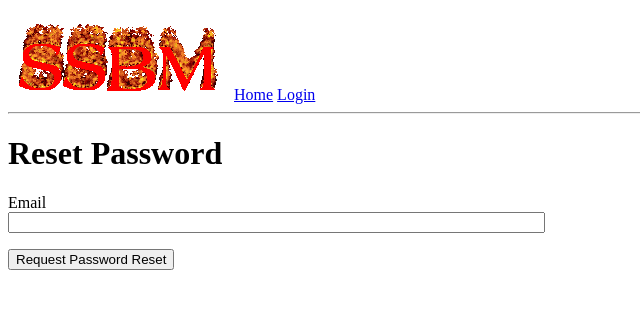
After one commit to onewordFOURWORDS/Software-Engineering-Course-Project, a Flask app: page /reset_password_request in a window 1280 px wide. The commit adds this page. Shown: the top 309 px of the page, without its empty margins (0-640 px from the left). Run offline with Flask 2, Linux system fonts and the light colour scheme; some libraries are stand-ins or nearby versions.

Commit message:
Basic email framework and password reset function

```diff
--- a/app/forms.py
+++ b/app/forms.py
@@ -78,3 +78,15 @@ class TournamentCreationForm(FlaskForm):
 
 
     submit = SubmitField("Submit")
+
+
+class ResetPasswordRequestForm(FlaskForm):
+    email = StringField('Email', validators=[DataRequired(), Email()])
+    submit = SubmitField('Request Password Reset')
+
+
+class ResetPasswordForm(FlaskForm):
+    password = PasswordField('Password', validators=[DataRequired()])
+    password2 = PasswordField(
+        'Repeat Password', validators=[DataRequired(), EqualTo('password')])
+    submit = SubmitField('Request Password Reset')
--- a/app/routes.py
+++ b/app/routes.py
@@ -1,6 +1,7 @@
 from flask import render_template, flash, redirect, url_for, request, session
 from app import app, db
-from app.forms import LoginForm, RegistrationForm, TournamentCreationForm
+from app.forms import LoginForm, RegistrationForm, TournamentCreationForm, ResetPasswordRequestForm, ResetPasswordForm
+from app.email import send_password_reset_email
 from flask_login import (
     current_user,
     login_user,
@@ -62,6 +63,37 @@ def register():
         flash("Congratulations, you are now a registered user!")
         return redirect(url_for("login"))
     return render_template("register.html", title="Register", form=form)
+
+
+@app.route('/reset_password_request', methods=['GET', 'POST'])
+def reset_password_request():
+    if current_user.is_authenticated:
+        return redirect(url_for('index'))
+    form = ResetPasswordRequestForm()
+    if form.validate_on_submit():
+        user = User.query.filter_by(email=form.email.data).first()
+        if user:
+            send_password_reset_email(user)
+        flash('Check your email for the instructions to reset your password')
+        return redirect(url_for('login'))
+    return render_template('reset_password_request.html',
+                           title='Reset Password', form=form)
+
+
+@app.route('/reset_password/<token>', methods=['GET', 'POST'])
+def reset_password(token):
+    if current_user.is_authenticated:
+        return redirect(url_for('index'))
+    user = User.verify_reset_password_token(token)
+    if not user:
+        return redirect(url_for('index'))
+    form = ResetPasswordForm()
+    if form.validate_on_submit():
+        user.set_password(form.password.data)
+        db.session.commit()
+        flash('Your password has been reset.')
+        return redirect(url_for('login'))
+    return render_template('reset_password.html', form=form)
 
 
 @app.route("/dbtest")
--- a/app/templates/login.html
+++ b/app/templates/login.html
@@ -18,6 +18,10 @@
             <span style="color: red;">[{{ error }}]</span>
             {% endfor %}
         </p>
+        <p>
+            Forgot Your Password?
+            <a href="{{ url_for('reset_password_request') }}">Click to Reset</a>
+        </p>
         <p>New User? <a href="{{ url_for('register') }}">Click to Register!</a></p>
         <p>{{ form.remember_me() }} {{ form.remember_me.label }}</p>
         <p>{{ form.submit() }}</p>
--- /dev/null
+++ b/app/templates/reset_password_request.html
@@ -0,0 +1,16 @@
+{% extends "base.html" %}
+
+{% block content %}
+    <h1>Reset Password</h1>
+    <form action="" method="post">
+        {{ form.hidden_tag() }}
+        <p>
+            {{ form.email.label }}<br>
+            {{ form.email(size=64) }}<br>
+            {% for error in form.email.errors %}
+            <span style="color: red;">[{{ error }}]</span>
+            {% endfor %}
+        </p>
+        <p>{{ form.submit() }}</p>
+    </form>
+{% endblock %}
--- a/requirements.txt
+++ b/requirements.txt
@@ -3,6 +3,7 @@ click==8.1.3
 dnspython==2.2.1
 email-validator==1.3.0
 Flask==2.2.2
+Flask_Mail==0.9.1
 Flask-Login==0.6.2
 Flask-Migrate==3.1.0
 Flask-SQLAlchemy==2.5.1
@@ -12,6 +13,7 @@ itsdangerous==2.1.2
 Jinja2==3.1.2
 Mako==1.2.3
 MarkupSafe==2.1.1
+pyjwt==2.5.0 # Generate unique JSON
 python-dotenv==0.21.0
 SQLAlchemy==1.4.41
 Werkzeug==2.2.2
```
Also changed, not shown: app/__init__.py (+5 -3 lines), app/email.py (added, +22 -0 lines), app/models.py (+17 -1 lines), app/templates/email/reset_password.html (added, +12 -0 lines), app/templates/email/reset_password.txt (added, +11 -0 lines), app/templates/reset_password.html (added, +23 -0 lines), config.py (+14 -4 lines).
